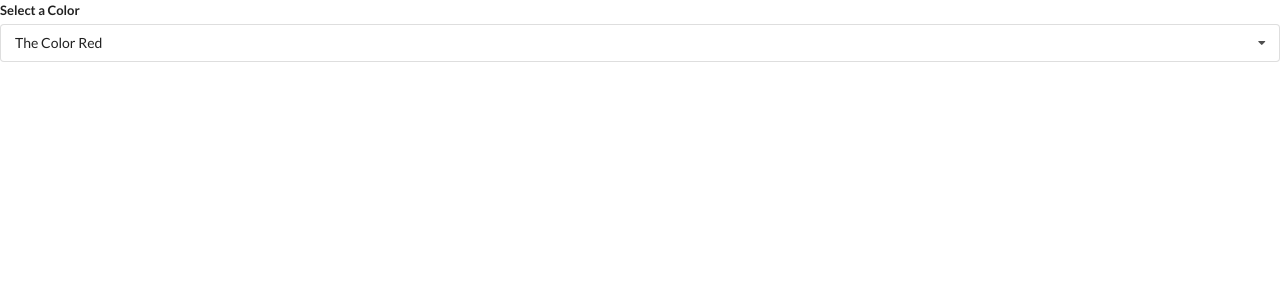
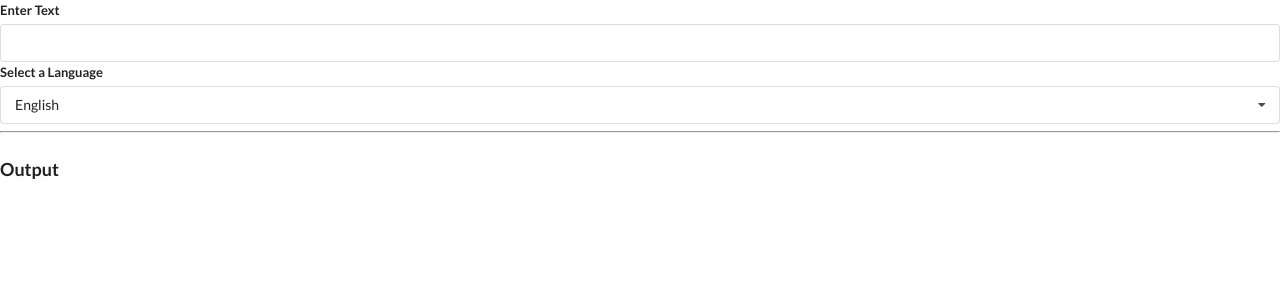
Before and after one commit to likeam/widgets, a React (Create React App) app: page / in a window 1280 px wide. Shown: the top 300 px of the page. Built offline with nearby package versions, Linux system fonts and the light colour scheme; no server answers.

Commit message:
Time out on text

```diff
--- a/src/App.js
+++ b/src/App.js
@@ -2,6 +2,7 @@
 import Accordion from "./components/Accordion";
 import Dropdown from "./components/Dropdown";
 import Search from "./components/Search";
+import Translate from "./components/Translate";
 
 
 
@@ -40,15 +41,11 @@
 
 
 function App() {
-  const [selected, setSelected] = useState(options[0]);
+
 
   return (
     <div>
-      <Dropdown
-        selected={selected}
-        onSelectedChange={setSelected}
-        options={options}
-      />
+      <Translate />
     </div>
   );
 
--- /dev/null
+++ b/src/components/Convert.js
@@ -0,0 +1,46 @@
+import React, {useState, useEffect} from 'react';
+import axios from 'axios';
+
+const Convert = ({language, text}) => {
+
+    const [translated, setTranslated] = useState('');
+    const [debouncedText, setDebouncedText] = useState(text);
+
+    useEffect(() =>{
+        const timerId = setTimeout(() =>{
+            setDebouncedText(text);
+        }, 500);
+
+        return() => {
+            clearTimeout(timerId);
+        };
+    }, [text]);
+
+    useEffect(() => {
+
+        const doTranslation = async () => {
+
+    const { data } = await axios.post('https://translation.googleapis.com/language/translate/v2', {}, {
+            params:{
+                q:debouncedText,
+                target: language.value,
+                key: 'AIzaSyCHUCmpR7cT_yDFHC98CZJy2LTms-IwDlM',
+            },
+        }
+        );
+        setTranslated(data.data.translations[0].translatedText)
+    }
+    doTranslation();
+    }, [language, debouncedText]);
+
+
+
+
+    return (
+        <div>
+        <h1 className='ui header'> {translated}</h1>
+        </div>
+    )
+}
+
+export default Convert
--- a/src/components/Dropdown.js
+++ b/src/components/Dropdown.js
@@ -1,7 +1,7 @@
 import React, { useState, useEffect, useRef } from 'react';
 
 
-const Dropdown = ({options, selected, onSelectedChange}) => {
+const Dropdown = ({label, options, selected, onSelectedChange}) => {
 
     const [open, setOpen] = useState(false);
     const ref = useRef();
@@ -34,7 +34,7 @@
     return (
         <div ref={ref} className="ui form">
             <div className="field">
-                <label htmlFor="" className="label">Select a Color</label>
+                <label  className="label">{label}</label>
                 <div onClick={() => setOpen(!open)} className={`ui selection dropdown ${open ? 'visible active' : ''}`}>
                     <i className="dropdown icon"></i>
                     <div className="text">{selected.label}</div>
--- a/src/components/Translate.js
+++ b/src/components/Translate.js
@@ -1,9 +1,61 @@
-import React from 'react'
+
+//AIzaSyCHUCmpR7cT_yDFHC98CZJy2LTms-IwDlM
+
+import React, {useState} from 'react';
+import Convert from './Convert';
+import Dropdown from './Dropdown';
+
+const options = [
+  {
+    label: 'Arabic',
+    value: 'ar'
+  },
+  {
+  label: 'Urdu',
+  value: 'ur',
+  },
+  {
+    label: 'Franch',
+    value: 'fr',
+  },
+  {
+    label: 'English',
+    value: 'en',
+  },
+  {
+    label: 'Hindi',
+    value: 'hi',
+  },
+  {
+    label: 'Spanish',
+    value: 'sp',
+    }
+];
+
 
 const Translate = () => {
+
+  const [language, setLanguage] = useState(options[3]);
+  const [text, setText] = useState('');
+
   return (
     <div>
-      <h1>Translate</h1>
+      <div className="ui form">
+        <div className="field">
+          <label>Enter Text</label>
+          <input  value={text} onChange={(e) => setText(e.target.value)} />
+        </div>
+      </div>
+
+      <Dropdown
+        label="Select a Language"
+        options={options}
+        selected={language}
+        onSelectedChange={setLanguage}
+        />
+        <hr />
+        <h3 className="ui header">Output</h3>
+        <Convert text={text} language={language} />
     </div>
   )
 }
```
